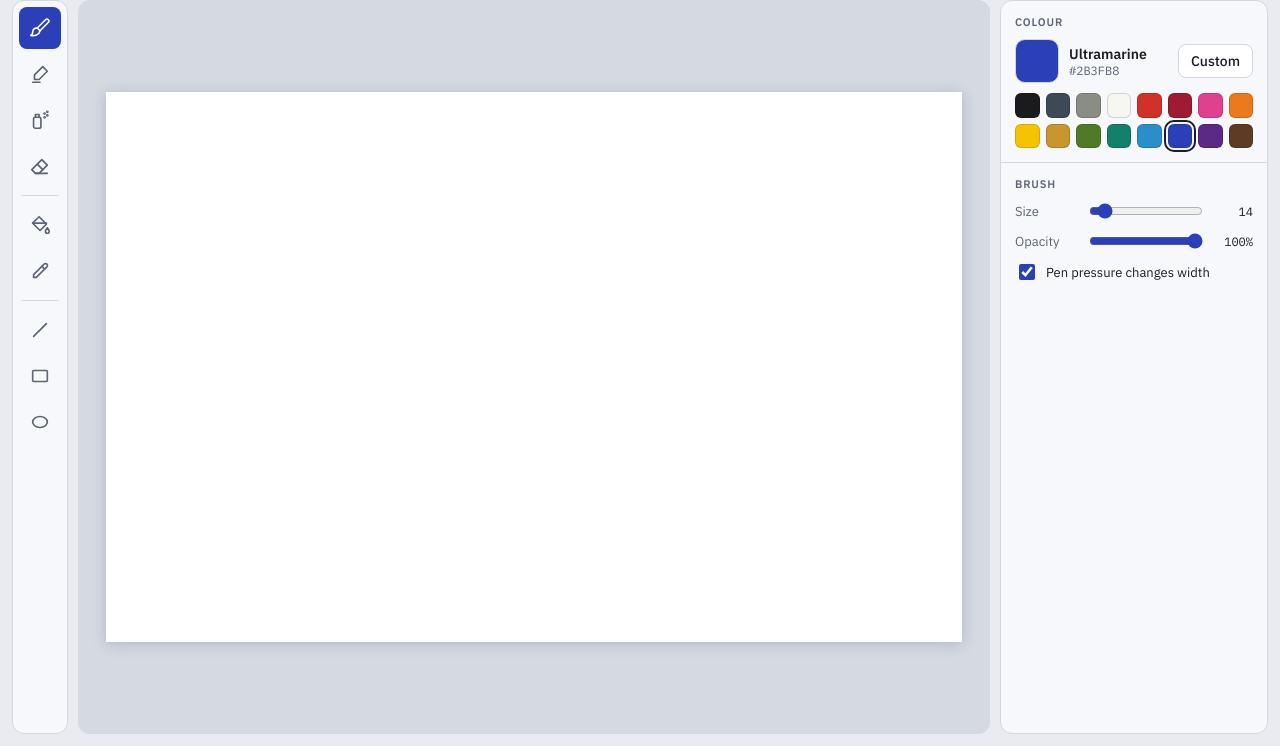
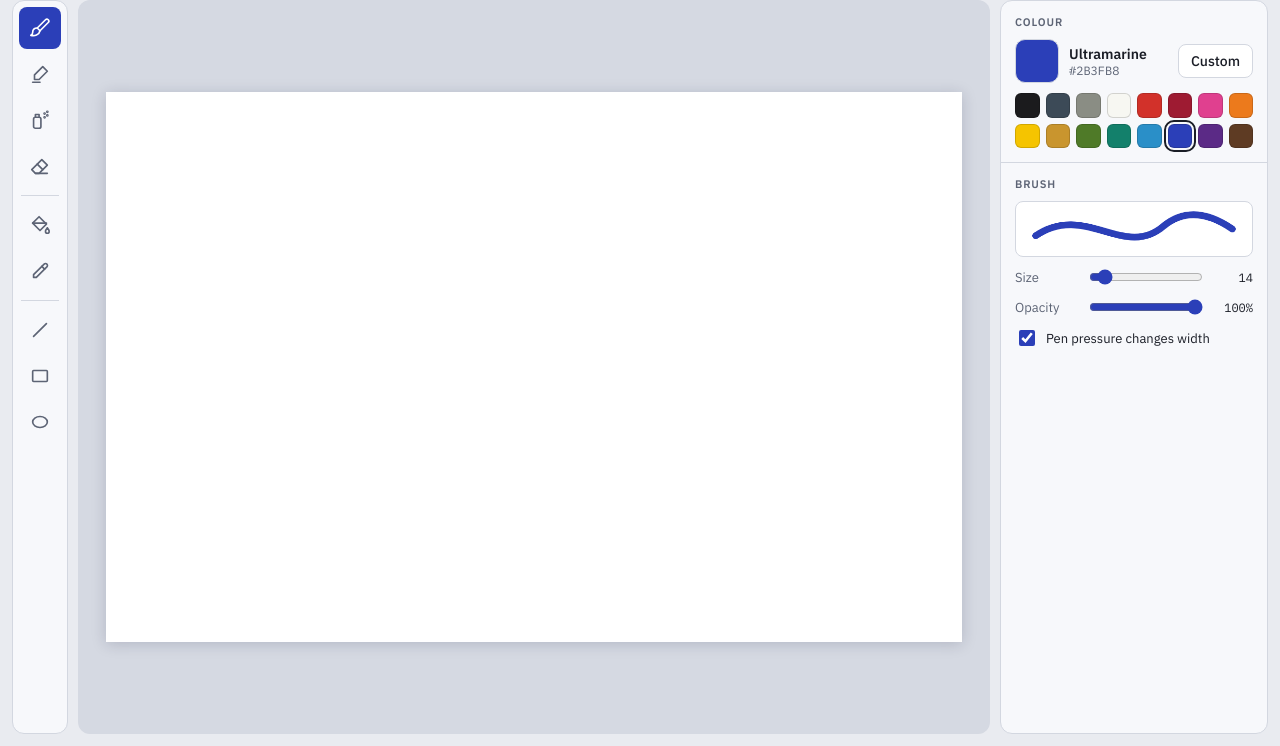
Before and after one commit to viadavyd/gouache, a plain HTML site: page index.html in a window 1280 px wide. Shown: the part 54-800 px from the top of the page. Drawn offline with nearby package versions, Linux system fonts and the light colour scheme.

Commit message:
Show a live preview of the current tool

```diff
--- a/app.js
+++ b/app.js
@@ -68,12 +68,15 @@ function setTool(id) {
   $('#rowTol').hidden = id !== 'fill';
   $('#rowPressure').hidden = !['brush', 'marker', 'eraser'].includes(id);
   $('#rowFillShape').hidden = !['rect', 'ellipse'].includes(id);
+  $('#preview').hidden = id === 'picker';
   paper.dataset.cursor = (id === 'fill' || id === 'picker' || SHAPES.includes(id)) ? 'cross' : 'ring';
+  drawPreview();
 }
 function setSize(v) {
   state.size = Math.max(1, Math.min(160, Math.round(v)));
   $('#size').value = state.size; $('#sizeOut').textContent = state.size;
   ring.style.width = ring.style.height = Math.max(4, state.size * scale) + 'px';
+  drawPreview();
 }
 function nameFor(hex) {
   const p = PIGMENTS.find(p => p[1].toLowerCase() === hex.toLowerCase());
@@ -87,18 +90,43 @@ function setColor(hex) {
   $('#picker').value = hex;
   $('#colorName').textContent = nameFor(hex);
   document.querySelectorAll('#swatches .sw').forEach(b => b.setAttribute('aria-pressed', b.dataset.hex === hex));
+  drawPreview();
+}
+function drawPreview() {
+  const pv = $('#preview'), p = pv.getContext('2d');
+  p.clearRect(0, 0, pv.width, pv.height);
+  const t = state.tool, c = t === 'eraser' ? '#c9ccd4' : state.color, s = Math.min(state.size, 90);
+  p.globalAlpha = state.opacity; p.strokeStyle = c; p.fillStyle = c; p.lineCap = p.lineJoin = 'round';
+  if (t === 'fill') { p.fillRect(20, 16, 440, 80); return; }
+  if (t === 'spray') {
+    for (let i = 0; i < 900; i++) {
+      const x = 30 + Math.random() * 420, y = 56 + (Math.random() - .5) * Math.min(s, 80) * Math.random();
+      p.fillRect(x, y, 2, 2);
+    }
+    return;
+  }
+  if (t === 'rect') { p.lineWidth = Math.min(s, 20); p.strokeRect(60, 22, 360, 68); if (state.fillShape) p.fillRect(60, 22, 360, 68); return; }
+  if (t === 'ellipse') { p.lineWidth = Math.min(s, 20); p.beginPath(); p.ellipse(240, 56, 180, 34, 0, 0, 7); p.stroke(); if (state.fillShape) p.fill(); return; }
+  p.lineWidth = s;
+  if (t === 'marker') p.globalCompositeOperation = 'multiply';
+  p.beginPath();
+  if (t === 'line') { p.moveTo(40, 90); p.lineTo(440, 22); }
+  else { p.moveTo(40, 70); p.bezierCurveTo(140, 0, 220, 120, 300, 50); p.quadraticCurveTo(360, 0, 440, 56); }
+  p.stroke(); p.globalCompositeOperation = 'source-over';
 }
 
 $('#size').oninput = e => setSize(+e.target.value);
 $('#opacity').oninput = e => {
   state.opacity = e.target.value / 100;
   $('#opOut').textContent = e.target.value + '%';
+  drawPreview();
 };
 $('#picker').oninput = e => setColor(e.target.value);
 $('#tol').oninput = e => { state.tol = +e.target.value; $('#tolOut').textContent = e.target.value; };
 $('#pressure').onchange = e => { state.pressure = e.target.checked; };
 $('#fillShape').onchange = e => {
   state.fillShape = e.target.checked;
+  drawPreview();
 };
 
 /* ---------- Fit the paper to the stage ---------- */
--- a/index.html
+++ b/index.html
@@ -47,6 +47,7 @@
     </section>
     <section class="sec">
       <h2 id="optTitle">Brush</h2>
+      <canvas class="preview" id="preview" width="480" height="112"></canvas>
       <div class="row" id="rowSize"><label for="size">Size</label><input type="range" id="size" min="1" max="160" value="14"><output id="sizeOut">14</output></div>
       <div class="row" id="rowOpacity"><label for="opacity">Opacity</label><input type="range" id="opacity" min="5" max="100" value="100"><output id="opOut">100%</output></div>
       <div class="row" id="rowTol" hidden><label for="tol">Tolerance</label><input type="range" id="tol" min="0" max="128" value="40"><output id="tolOut">40</output></div>
--- a/style.css
+++ b/style.css
@@ -73,6 +73,7 @@ input[type=range] { width: 100%; accent-color: var(--accent); }
 .swatches { display: grid; grid-template-columns: repeat(8, 1fr); gap: 6px; }
 .sw { aspect-ratio: 1; max-width: 100%; border-radius: 6px; border: 1px solid rgba(0, 0, 0, .15); padding: 0; }
 .sw[aria-pressed="true"] { outline: 2px solid var(--fg); outline-offset: 2px; }
+.preview { height: 56px; border-radius: 8px; background: #fff; border: 1px solid var(--line); display: block; width: 100%; }
 .toggle { display: flex; align-items: center; gap: 8px; font-size: 13px; color: var(--fg); cursor: pointer; }
 .toggle input { accent-color: var(--accent); width: 16px; height: 16px; }
 
```
Also changed, not shown: 1 other file.
